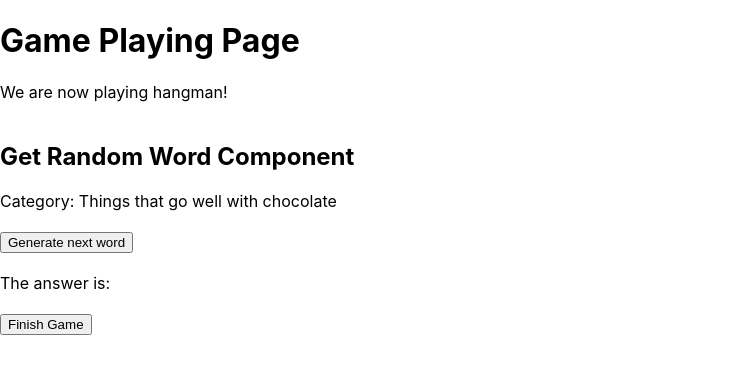
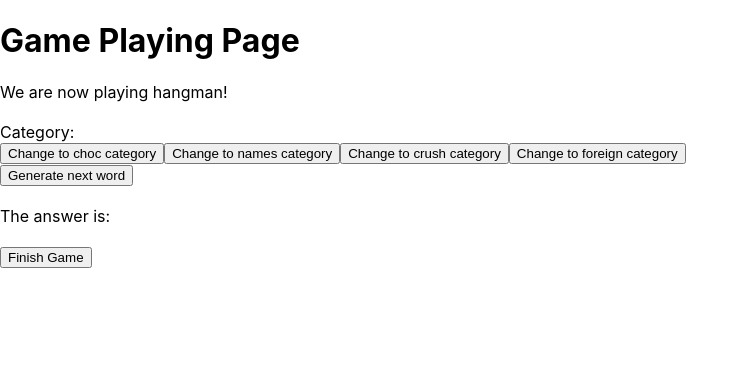
Before and after one commit to tiktok-camp-besties/hangman, a React (Create React App) app: page / in a window 1280 px wide. Both pictures are taken after a click on the button "Start Playing". Shown: the top 374 px of the page, without its empty margins (0-749 px from the left). Built offline with nearby package versions, Linux system fonts and the light colour scheme.

Commit message:
GetRandWord: Separate JSX and logic more

```diff
--- a/src/components/GamePlayingPage.js
+++ b/src/components/GamePlayingPage.js
@@ -1,6 +1,6 @@
-import React from 'react'
+import React, { useState } from 'react'; // react will only re-render components when they update if they use a state.
 import '../assets/GamePlayingPage.css';
-import GetRandomWord from './GetRandomWord';
+import { getNewAnswer, CATEGORIES, setWordbank } from './GetRandomWord';
 
 
 /**
@@ -10,12 +10,69 @@ import GetRandomWord from './GetRandomWord';
  * @returns HTML of the playing page.
  */
 export default function GamePlayingPage({ changePageFn, allWords }) {
+    // ----- declarations -----
+
+    // tell React to update components when answer is changed.
+    const [answer, changeAnswer] = useState('');
+    const [category, changeCategory] = useState(''); // change this to the long-form category cuz the display will be of the long-form one
+    // also, the display needs to convert it to all caps
+    // qn: can a state change in a separate class update a component in this class? these 2 declarations really belong in getrandomword not here. The many functions should be moved over to that class
+
+    setWordbank(allWords);
+
+    function setNewAnswer() {
+        changeAnswer(prevAnswer => {
+            return getNewAnswer(category);
+        });
+    }
+
+    function setNewCategory(newCategory) {
+        if (CATEGORIES.has(newCategory)) {
+            changeCategory(prevCategory => {
+                return newCategory;
+            });
+        } else {
+            console.error("Tried to set an invalid category \""
+                + newCategory
+                + "\". You can only set choc, names, foreign or crush.");
+            return null;
+        }
+    }
+
+    function setCatChoc() {
+        setNewCategory("choc");
+    }
+
+    function setCatNames() {
+        setNewCategory("names");
+    }
+
+    function setCatForeign() {
+        setNewCategory("foreign");
+    }
+
+    function setCatCrush() {
+        setNewCategory("crush");
+    }
+
     return (
         <>
             <h1>Game Playing Page</h1>
             <div>We are now playing hangman!</div>
             <br />
-            <GetRandomWord wordBank={allWords} />
+
+            {/* random word displayer and controls */}
+            <div>Category: {category}</div>
+            <button onClick={() => setCatChoc()}>Change to choc category</button>
+            <button onClick={() => setCatNames()}>Change to names category</button>
+            <button onClick={() => setCatCrush()}>Change to crush category</button>
+            <button onClick={() => setCatForeign()}>Change to foreign category</button>
+            <br />
+            <button onClick={() => setNewAnswer()}>Generate next word</button>
+            <br />
+            <br />
+            <div>The answer is: {answer}</div>
+
             <br />
             <button onClick={() => changePageFn('ended')}>Finish Game</button>
         </>
--- a/src/components/GetRandomWord.js
+++ b/src/components/GetRandomWord.js
@@ -1,39 +1,29 @@
 import React, { useState } from 'react';
 
 /**
- * React does not know that it needs to re-render the answer component
- * unless I use the react state. So the displayed answer will only change when
- * React watches for the state of the answer variable to change.
- *
- * future plans for this function: export the get category function and the get rand word function,
- * create a new set category function and their enum-ed functions to call from other scripts.
- * stop returning JSX. this doesnt need to be html anymore.
+ * API:
+ * descriptive string getCurrCategory
+ * setCategory(string category) // triggered by button
+ * string getCurrAnswer
+ * string getNewAnswer
  */
 
+// ----- declarations -----
 
 /**
  * Used to get the correct words from the category in the bank.
  */
-const CATEGORIES = new Map([
+export const CATEGORIES = new Map([
     ["foreign", "Foreign words used in English"],
     ["names", "Gender neutral first names"],
     ["choc", "Things that go well with chocolate"],
     ["crush", "Things people do to impress their crush"]
 ]);
 
-/**
- * Contains all the functionality to randomly generate a word from the given category.
- *
- * @param {prop[]} props - variables being passed into this component
- * @returns HTML to control the random generation of words. Also displays the word.
- */
-export default function GetRandomWord({ wordBank }) {
-    // ----- declarations -----
+// the current answer and category
+let answer, category, wordBank;
 
-    // tell React to update components when answer is changed.
-    const [answer, changeAnswer] = useState('');
-
-    // ----- functions -----
+// ----- private functions used internally -----
 
 /**
  * Returns a random element from an array.
@@ -54,25 +44,64 @@ export default function GetRandomWord({ wordBank }) {
     * @param {string} category the category of the word,
     * which will be either "crush", "choc", "names", or "foreign"
     */
-    function getRandomWord(category) {
-        let newAnswer = getRandomElem(wordBank[CATEGORIES.get(category)]);
+function getRandomWord(currCategory) {
+    console.log("inside getRandomWord function");
+    console.log(currCategory);
+    console.log(wordBank);
+    let newAnswer = getRandomElem(wordBank[CATEGORIES.get(currCategory)]); // something screwing up here
 
-        changeAnswer(prevAnswer => {
-            return newAnswer;
-        });
 }
 
-    // ----- html of component -----
-    const currKey = "choc"; // let user choose in next iteration
-    return (
-        <>
-            <h2>Get Random Word Component</h2>
-            <div>Category: {CATEGORIES.get(currKey)}</div>
-            <br />
-            <button onClick={() => getRandomWord(currKey)}>Generate next word</button>
-            <br />
-            <br />
-            <div>The answer is: {answer}</div>
-        </>
-    );
+// ----- public functions used by other components -----
+
+/**
+ * Sets the word bank that random words will be picked from.
+ * @param {Object} newWordBank - the word bank object that the answers will be picked from
+ */
+export function setWordbank(newWordBank) {
+    wordBank = newWordBank;
 }
+
+/**
+ * @returns {string} the current answer
+ */
+export function getCurrAnswer() {
+    return answer;
+}
+
+/**
+ * Generates a new answer using the existing category.
+ * Plans: supposed to take in 0 parameters and use the state's category to change, but idk if i can do that and have the state's display element update as well.
+ *
+ * @returns {string} the new answer
+ */
+export function getNewAnswer(thisCategory) {
+    answer = getRandomWord(thisCategory); // returning undefined
+    console.log(answer);
+    return answer;
+}
+
+/**
+ * @returns {string} the current category in its short form
+ */
+export function getCurrCategory() {
+    return category;
+}
+
+/**
+ * Sets the category of the answer words being generated.
+ *
+ * @param {string} newCategory - either choc, names, foreign or crush.
+ * @returns {string} the new category in its short form
+ */
+export function setCategory(newCategory) {
+    if (CATEGORIES.has(newCategory)) {
+        category = newCategory;
+        return category;
+    } else {
+        console.error("Tried to set an invalid category \""
+            + newCategory
+            + "\". You can only set choc, names, foreign or crush.");
+        return null;
+    }
+}
```
Lines whose indentation alone changed are shown as unchanged.
